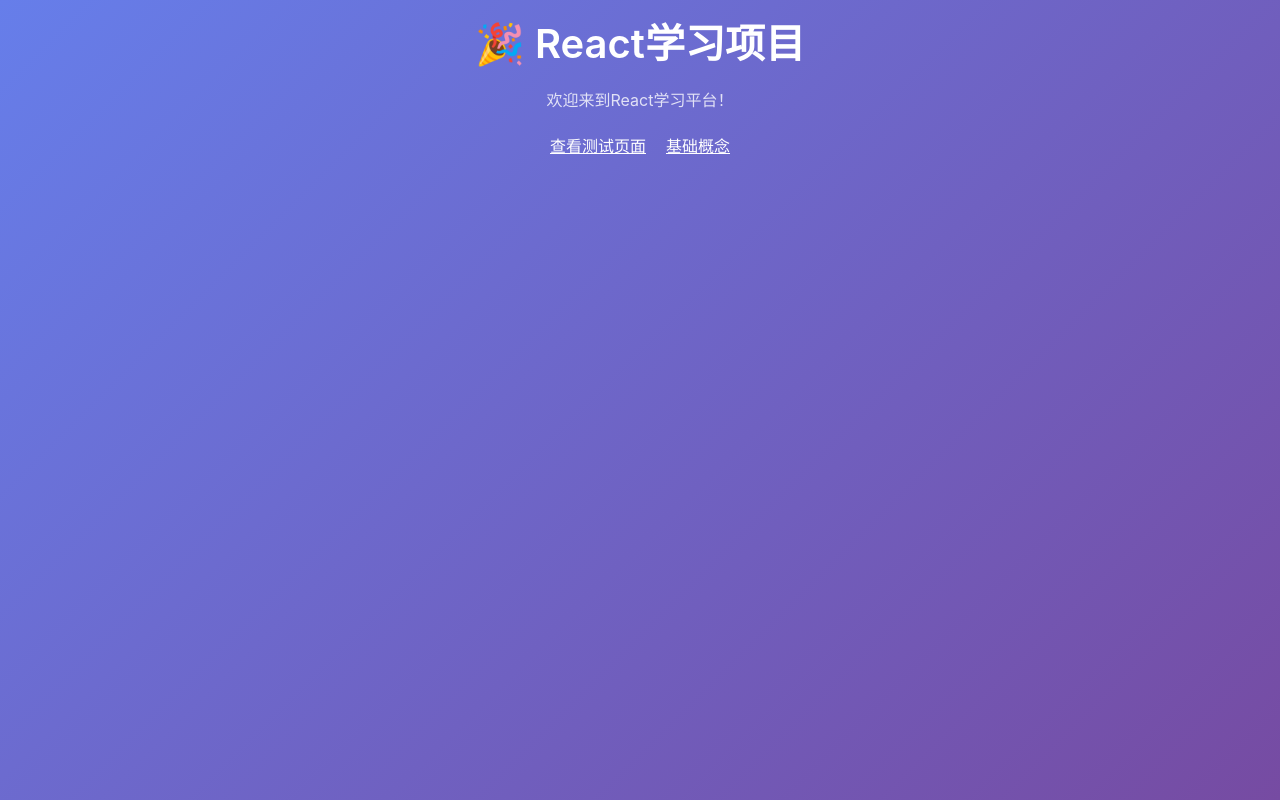
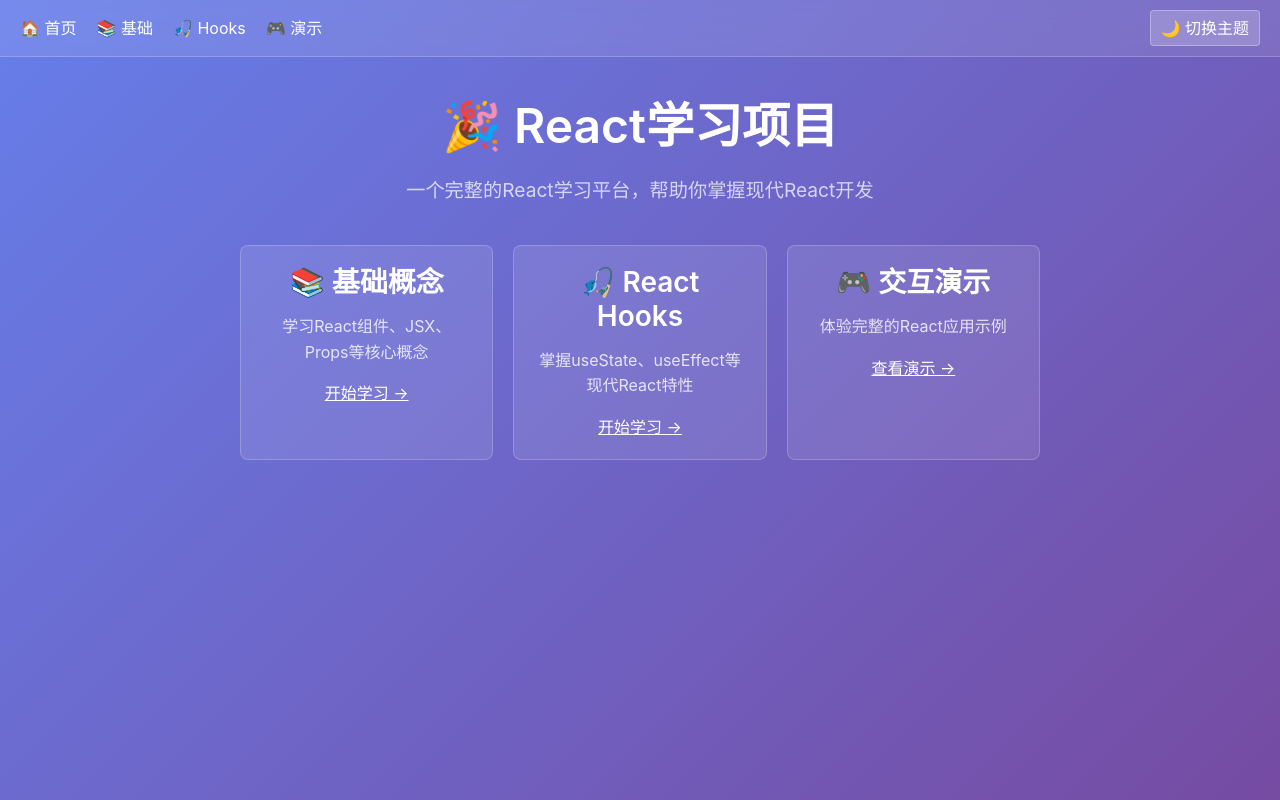
Before and after one commit to lingrany/react-learning-project, a React (Vite) app: page / in a window 1280 px wide. Built offline with nearby package versions, Linux system fonts and the light colour scheme.

Commit message:
创建功能完整的简化版React学习平台

```diff
--- a/src/App.jsx
+++ b/src/App.jsx
@@ -1,18 +1,75 @@
 import React from 'react'
 import { BrowserRouter as Router, Routes, Route, Link } from 'react-router-dom'
-import { ThemeProvider } from './context/ThemeContext'
+import { ThemeProvider, useTheme } from './context/ThemeContext'
 import ErrorBoundary from './components/common/ErrorBoundary'
-import TestPage from './TestPage'
 
-// 简化的首页组件
+// 简化的导航栏
+function SimpleNavbar() {
+  const { theme, toggleTheme } = useTheme()
+
+  return (
+    <nav style={{
+      padding: '10px 20px',
+      background: 'rgba(255,255,255,0.1)',
+      backdropFilter: 'blur(10px)',
+      borderBottom: '1px solid rgba(255,255,255,0.2)',
+      display: 'flex',
+      justifyContent: 'space-between',
+      alignItems: 'center'
+    }}>
+      <div style={{ display: 'flex', gap: '20px' }}>
+        <Link to="/" style={{ color: 'white', textDecoration: 'none' }}>🏠 首页</Link>
+        <Link to="/basics" style={{ color: 'white', textDecoration: 'none' }}>📚 基础</Link>
+        <Link to="/hooks" style={{ color: 'white', textDecoration: 'none' }}>🎣 Hooks</Link>
+        <Link to="/interactive" style={{ color: 'white', textDecoration: 'none' }}>🎮 演示</Link>
+      </div>
+      <button
+        onClick={toggleTheme}
+        style={{
+          background: 'rgba(255,255,255,0.2)',
+          border: '1px solid rgba(255,255,255,0.3)',
+          color: 'white',
+          padding: '5px 10px',
+          borderRadius: '4px',
+          cursor: 'pointer'
+        }}
+      >
+        {theme === 'light' ? '🌙' : '☀️'} 切换主题
+      </button>
+    </nav>
+  )
+}
+
+// 简化的首页
 function SimpleHome() {
   return (
-    <div style={{ padding: '20px', textAlign: 'center', minHeight: '100vh', background: 'linear-gradient(135deg, #667eea 0%, #764ba2 100%)', color: 'white' }}>
-      <h1>🎉 React学习项目</h1>
-      <p>欢迎来到React学习平台！</p>
-      <div style={{ marginTop: '20px' }}>
-        <Link to="/test" style={{ color: 'white', textDecoration: 'underline', marginRight: '20px' }}>查看测试页面</Link>
-        <Link to="/basics" style={{ color: 'white', textDecoration: 'underline' }}>基础概念</Link>
+    <div>
+      <SimpleNavbar />
+      <div style={{ padding: '40px 20px', textAlign: 'center' }}>
+        <h1 style={{ fontSize: '3rem', marginBottom: '20px' }}>🎉 React学习项目</h1>
+        <p style={{ fontSize: '1.2rem', marginBottom: '40px', opacity: 0.9 }}>
+          一个完整的React学习平台，帮助你掌握现代React开发
+        </p>
+
+        <div style={{ display: 'grid', gridTemplateColumns: 'repeat(auto-fit, minmax(250px, 1fr))', gap: '20px', maxWidth: '800px', margin: '0 auto' }}>
+          <div style={{ padding: '20px', background: 'rgba(255,255,255,0.1)', borderRadius: '8px', border: '1px solid rgba(255,255,255,0.2)' }}>
+            <h3>📚 基础概念</h3>
+            <p>学习React组件、JSX、Props等核心概念</p>
+            <Link to="/basics" style={{ color: 'white', textDecoration: 'underline' }}>开始学习 →</Link>
+          </div>
+
+          <div style={{ padding: '20px', background: 'rgba(255,255,255,0.1)', borderRadius: '8px', border: '1px solid rgba(255,255,255,0.2)' }}>
+            <h3>🎣 React Hooks</h3>
+            <p>掌握useState、useEffect等现代React特性</p>
+            <Link to="/hooks" style={{ color: 'white', textDecoration: 'underline' }}>开始学习 →</Link>
+          </div>
+
+          <div style={{ padding: '20px', background: 'rgba(255,255,255,0.1)', borderRadius: '8px', border: '1px solid rgba(255,255,255,0.2)' }}>
+            <h3>🎮 交互演示</h3>
+            <p>体验完整的React应用示例</p>
+            <Link to="/interactive" style={{ color: 'white', textDecoration: 'underline' }}>查看演示 →</Link>
+          </div>
+        </div>
       </div>
     </div>
   )
@@ -21,21 +78,192 @@ function SimpleHome() {
 // 简化的基础概念页面
 function SimpleBasics() {
   return (
-    <div style={{ padding: '20px', minHeight: '100vh', background: 'linear-gradient(135deg, #667eea 0%, #764ba2 100%)', color: 'white' }}>
+    <div>
+      <SimpleNavbar />
+      <div style={{ padding: '20px', maxWidth: '800px', margin: '0 auto' }}>
         <h1>📚 React 基础概念</h1>
-      <p>这里是基础概念页面的简化版本</p>
-      <div style={{ marginTop: '20px' }}>
-        <Link to="/" style={{ color: 'white', textDecoration: 'underline' }}>返回首页</Link>
-      </div>
-      <div style={{ marginTop: '30px', padding: '20px', background: 'rgba(255,255,255,0.1)', borderRadius: '8px' }}>
+        <p>掌握React的核心概念，为深入学习打下坚实基础</p>
+
+        <div style={{ marginTop: '30px' }}>
+          <div style={{ marginBottom: '30px', padding: '20px', background: 'rgba(255,255,255,0.1)', borderRadius: '8px' }}>
             <h2>🧩 组件 (Components)</h2>
             <p>React应用的基本构建块，可以复用的UI片段</p>
-        <div style={{ marginTop: '10px', padding: '10px', background: 'rgba(0,0,0,0.2)', borderRadius: '4px' }}>
-          <code>function Welcome(props) {'{'}
-            <br />{'  '}return &lt;h1&gt;你好, {'{props.name}'}!&lt;/h1&gt;
-            <br />{'}'}</code>
+            <div style={{ marginTop: '15px', padding: '15px', background: 'rgba(0,0,0,0.2)', borderRadius: '4px', fontFamily: 'monospace' }}>
+              <pre style={{ margin: 0, color: '#fff' }}>{`function Welcome(props) {
+  return <h1>你好, {props.name}!</h1>
+}
+
+// 使用组件
+<Welcome name="小明" />`}</pre>
             </div>
           </div>
+
+          <div style={{ marginBottom: '30px', padding: '20px', background: 'rgba(255,255,255,0.1)', borderRadius: '8px' }}>
+            <h2>📝 JSX语法</h2>
+            <p>JavaScript的语法扩展，让你在JS中写HTML</p>
+            <div style={{ marginTop: '15px', padding: '15px', background: 'rgba(0,0,0,0.2)', borderRadius: '4px', fontFamily: 'monospace' }}>
+              <pre style={{ margin: 0, color: '#fff' }}>{`const element = (
+  <div className="greeting">
+    <h1>Hello, World!</h1>
+    <p>欢迎学习React!</p>
+  </div>
+)`}</pre>
+            </div>
+          </div>
+        </div>
+      </div>
+    </div>
+  )
+}
+
+// 简化的Hooks页面
+function SimpleHooks() {
+  const [count, setCount] = React.useState(0)
+  const [name, setName] = React.useState('')
+
+  return (
+    <div>
+      <SimpleNavbar />
+      <div style={{ padding: '20px', maxWidth: '800px', margin: '0 auto' }}>
+        <h1>🎣 React Hooks</h1>
+        <p>学习现代React的状态管理和副作用处理</p>
+
+        <div style={{ marginTop: '30px' }}>
+          <div style={{ marginBottom: '30px', padding: '20px', background: 'rgba(255,255,255,0.1)', borderRadius: '8px' }}>
+            <h2>useState - 状态管理</h2>
+            <p>管理组件的状态数据</p>
+            <div style={{ marginTop: '15px', padding: '15px', background: 'rgba(255,255,255,0.1)', borderRadius: '4px' }}>
+              <p>计数器: {count}</p>
+              <button
+                onClick={() => setCount(count + 1)}
+                style={{ marginRight: '10px', padding: '5px 10px', background: 'rgba(255,255,255,0.2)', border: '1px solid rgba(255,255,255,0.3)', color: 'white', borderRadius: '4px', cursor: 'pointer' }}
+              >
+                增加
+              </button>
+              <button
+                onClick={() => setCount(count - 1)}
+                style={{ padding: '5px 10px', background: 'rgba(255,255,255,0.2)', border: '1px solid rgba(255,255,255,0.3)', color: 'white', borderRadius: '4px', cursor: 'pointer' }}
+              >
+                减少
+              </button>
+            </div>
+          </div>
+
+          <div style={{ marginBottom: '30px', padding: '20px', background: 'rgba(255,255,255,0.1)', borderRadius: '8px' }}>
+            <h2>表单处理</h2>
+            <p>处理用户输入和表单数据</p>
+            <div style={{ marginTop: '15px', padding: '15px', background: 'rgba(255,255,255,0.1)', borderRadius: '4px' }}>
+              <input
+                type="text"
+                placeholder="输入你的名字"
+                value={name}
+                onChange={(e) => setName(e.target.value)}
+                style={{ padding: '8px', marginRight: '10px', background: 'rgba(255,255,255,0.2)', border: '1px solid rgba(255,255,255,0.3)', color: 'white', borderRadius: '4px' }}
+              />
+              {name && <p>你好, {name}! 👋</p>}
+            </div>
+          </div>
+        </div>
+      </div>
+    </div>
+  )
+}
+
+// 简化的交互演示页面
+function SimpleInteractive() {
+  const [todos, setTodos] = React.useState([])
+  const [newTodo, setNewTodo] = React.useState('')
+
+  const addTodo = () => {
+    if (newTodo.trim()) {
+      setTodos([...todos, { id: Date.now(), text: newTodo, completed: false }])
+      setNewTodo('')
+    }
+  }
+
+  const toggleTodo = (id) => {
+    setTodos(todos.map(todo =>
+      todo.id === id ? { ...todo, completed: !todo.completed } : todo
+    ))
+  }
+
+  const deleteTodo = (id) => {
+    setTodos(todos.filter(todo => todo.id !== id))
+  }
+
+  return (
+    <div>
+      <SimpleNavbar />
+      <div style={{ padding: '20px', maxWidth: '600px', margin: '0 auto' }}>
+        <h1>🎮 交互演示 - 待办事项</h1>
+        <p>一个完整的React应用示例</p>
+
+        <div style={{ marginTop: '30px', padding: '20px', background: 'rgba(255,255,255,0.1)', borderRadius: '8px' }}>
+          <div style={{ display: 'flex', marginBottom: '20px' }}>
+            <input
+              type="text"
+              placeholder="添加新的待办事项"
+              value={newTodo}
+              onChange={(e) => setNewTodo(e.target.value)}
+              onKeyPress={(e) => e.key === 'Enter' && addTodo()}
+              style={{ flex: 1, padding: '8px', marginRight: '10px', background: 'rgba(255,255,255,0.2)', border: '1px solid rgba(255,255,255,0.3)', color: 'white', borderRadius: '4px' }}
+            />
+            <button
+              onClick={addTodo}
+              style={{ padding: '8px 16px', background: 'rgba(255,255,255,0.2)', border: '1px solid rgba(255,255,255,0.3)', color: 'white', borderRadius: '4px', cursor: 'pointer' }}
+            >
+              添加
+            </button>
+          </div>
+
+          <div>
+            {todos.length === 0 ? (
+              <p style={{ textAlign: 'center', opacity: 0.7 }}>还没有待办事项，添加一个吧！</p>
+            ) : (
+              todos.map(todo => (
+                <div key={todo.id} style={{
+                  display: 'flex',
+                  alignItems: 'center',
+                  padding: '10px',
+                  marginBottom: '10px',
+                  background: 'rgba(255,255,255,0.1)',
+                  borderRadius: '4px',
+                  textDecoration: todo.completed ? 'line-through' : 'none',
+                  opacity: todo.completed ? 0.6 : 1
+                }}>
+                  <input
+                    type="checkbox"
+                    checked={todo.completed}
+                    onChange={() => toggleTodo(todo.id)}
+                    style={{ marginRight: '10px' }}
+                  />
+                  <span style={{ flex: 1 }}>{todo.text}</span>
+                  <button
+                    onClick={() => deleteTodo(todo.id)}
+                    style={{ padding: '4px 8px', background: 'rgba(255,0,0,0.3)', border: '1px solid rgba(255,0,0,0.5)', color: 'white', borderRadius: '4px', cursor: 'pointer' }}
+                  >
+                    删除
+                  </button>
+                </div>
+              ))
+            )}
+          </div>
+        </div>
+      </div>
+    </div>
+  )
+}
+
+// 布局组件
+function Layout({ children }) {
+  return (
+    <div style={{
+      minHeight: '100vh',
+      background: 'linear-gradient(135deg, #667eea 0%, #764ba2 100%)',
+      color: 'white',
+      fontFamily: '-apple-system, BlinkMacSystemFont, "Segoe UI", Roboto, sans-serif'
+    }}>
+      {children}
     </div>
   )
 }
@@ -45,11 +273,14 @@ function App() {
     <ErrorBoundary>
       <ThemeProvider>
         <Router>
+          <Layout>
             <Routes>
               <Route path="/" element={<SimpleHome />} />
-            <Route path="/test" element={<TestPage />} />
               <Route path="/basics" element={<SimpleBasics />} />
+              <Route path="/hooks" element={<SimpleHooks />} />
+              <Route path="/interactive" element={<SimpleInteractive />} />
             </Routes>
+          </Layout>
         </Router>
       </ThemeProvider>
     </ErrorBoundary>
```
Lines whose indentation alone changed are shown as unchanged.
